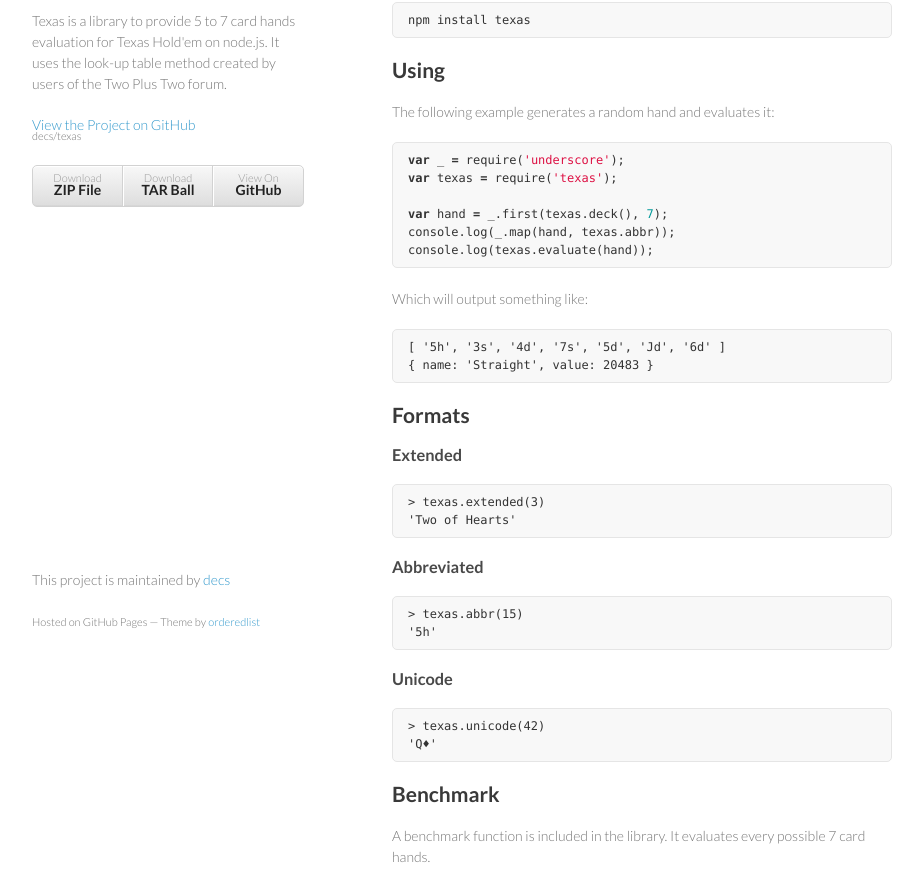
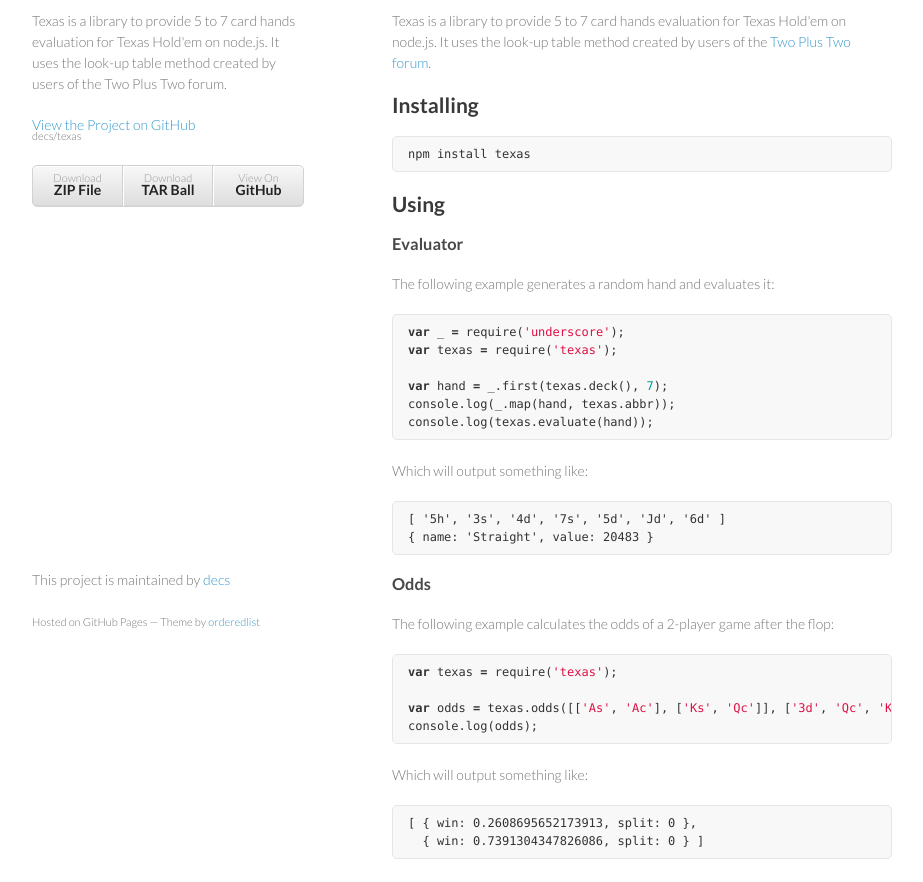
Before and after one commit to decs/texas, a plain HTML site: page index.html in a window 1280 px wide. Shown: the part 99-981 px from the top of the page, without its empty margins (178-1101 px from the left). Drawn offline with Linux system fonts and the light colour scheme.

Commit message:
Create gh-pages branch via GitHub

```diff
--- a/index.html
+++ b/index.html
@@ -28,12 +28,20 @@
         </ul>
       </header>
       <section>
-        <h2>Installing</h2>
+        <h1>texas</h1>
+
+<p>Texas is a library to provide 5 to 7 card hands evaluation for Texas Hold'em on node.js.
+It uses the look-up table method created by users of the
+<a href="archives1.twoplustwo.com/showflat.php?Cat=0&amp;Number=8513906&amp;page=0&amp;fpart=1&amp;vc=1">Two Plus Two forum</a>.</p>
+
+<h2>Installing</h2>
 
 <pre><code>npm install texas
 </code></pre>
 
 <h2>Using</h2>
+
+<h3>Evaluator</h3>
 
 <p>The following example generates a random hand and evaluates it:</p>
 
@@ -49,6 +57,22 @@
 
 <pre><code>[ '5h', '3s', '4d', '7s', '5d', 'Jd', '6d' ]
 { name: 'Straight', value: 20483 }
+</code></pre>
+
+<h3>Odds</h3>
+
+<p>The following example calculates the odds of a 2-player game after the flop:</p>
+
+<div class="highlight"><pre><span class="kd">var</span> <span class="nx">texas</span> <span class="o">=</span> <span class="nx">require</span><span class="p">(</span><span class="s1">'texas'</span><span class="p">);</span>
+
+<span class="kd">var</span> <span class="nx">odds</span> <span class="o">=</span> <span class="nx">texas</span><span class="p">.</span><span class="nx">odds</span><span class="p">([[</span><span class="s1">'As'</span><span class="p">,</span> <span class="s1">'Ac'</span><span class="p">],</span> <span class="p">[</span><span class="s1">'Ks'</span><span class="p">,</span> <span class="s1">'Qc'</span><span class="p">]],</span> <span class="p">[</span><span class="s1">'3d'</span><span class="p">,</span> <span class="s1">'Qc'</span><span class="p">,</span> <span class="s1">'Kd'</span><span class="p">]);</span>
+<span class="nx">console</span><span class="p">.</span><span class="nx">log</span><span class="p">(</span><span class="nx">odds</span><span class="p">);</span>
+</pre></div>
+
+<p>Which will output something like:</p>
+
+<pre><code>[ { win: 0.2608695652173913, split: 0 },
+  { win: 0.7391304347826086, split: 0 } ]
 </code></pre>
 
 <h2>Formats</h2>
```
Also changed, not shown: params.json (+1 -1 lines).
